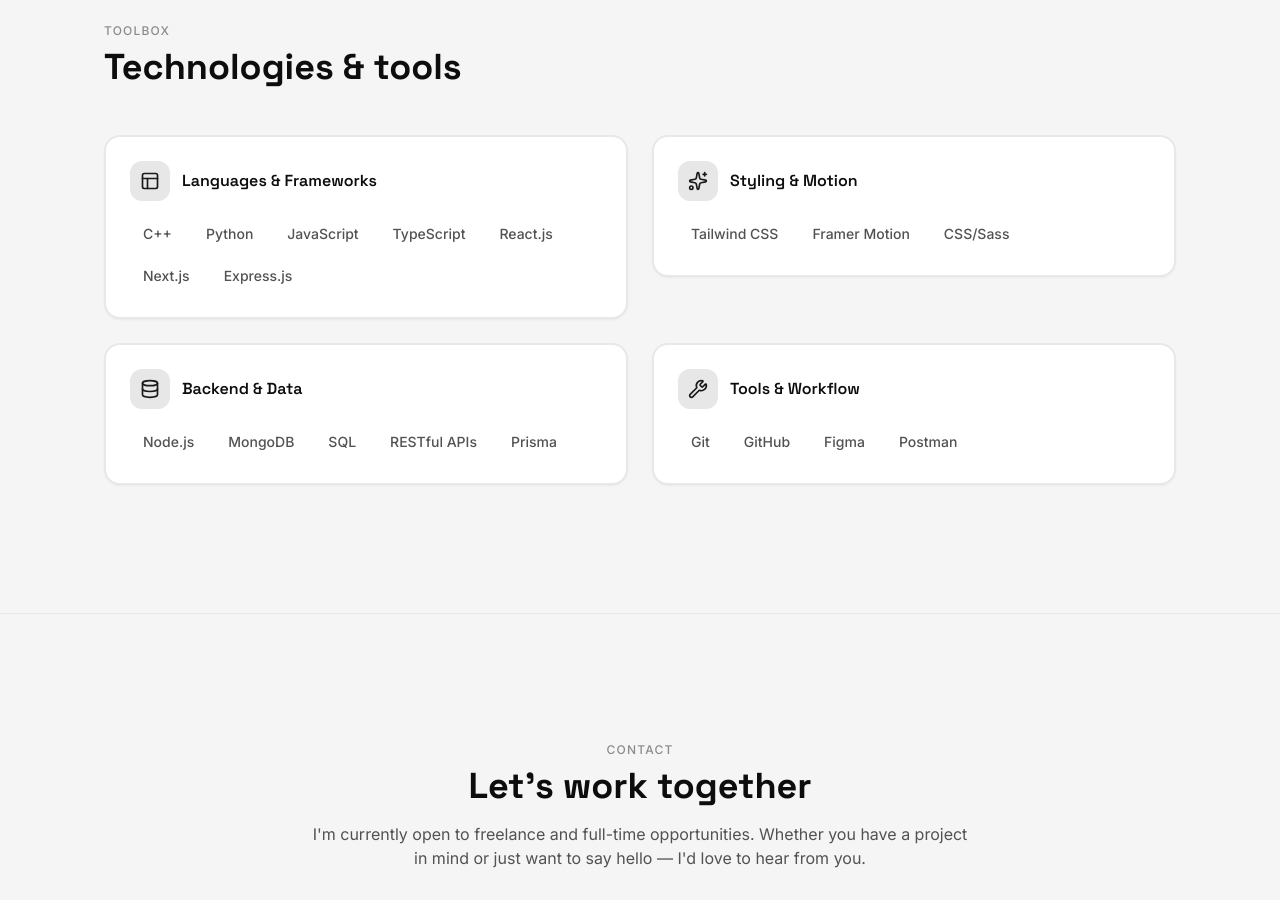
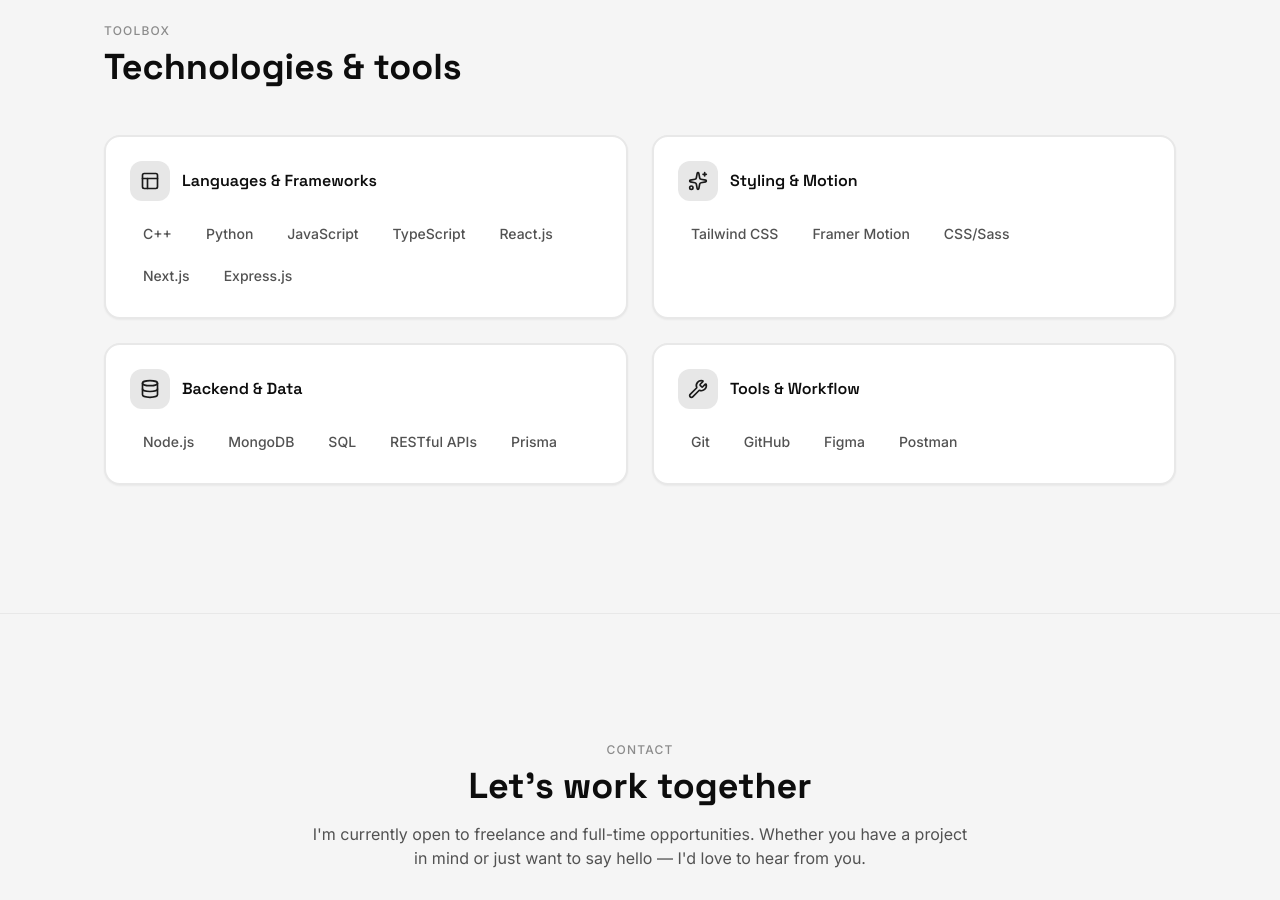
Before and after one commit to alira-xk/portfolio, a Next.js app: page / in a window 1280 px wide. Shown: the part 2220-3120 px from the top of the page. Built offline with nearby package versions, Linux system fonts and the light colour scheme.

Commit message:
Make toolbox cards equal height

```diff
--- a/components/Skills.tsx
+++ b/components/Skills.tsx
@@ -31,7 +31,7 @@
           </h2>
         </Reveal>
 
-        <div className="mt-12 grid auto-rows-auto gap-6 md:grid-cols-2 md:items-start">
+        <div className="mt-12 grid gap-6 md:grid-cols-2 md:items-stretch">
           {skillGroups.map((g, i) => {
             const Icon = iconMap[g.icon];
             return (
```
